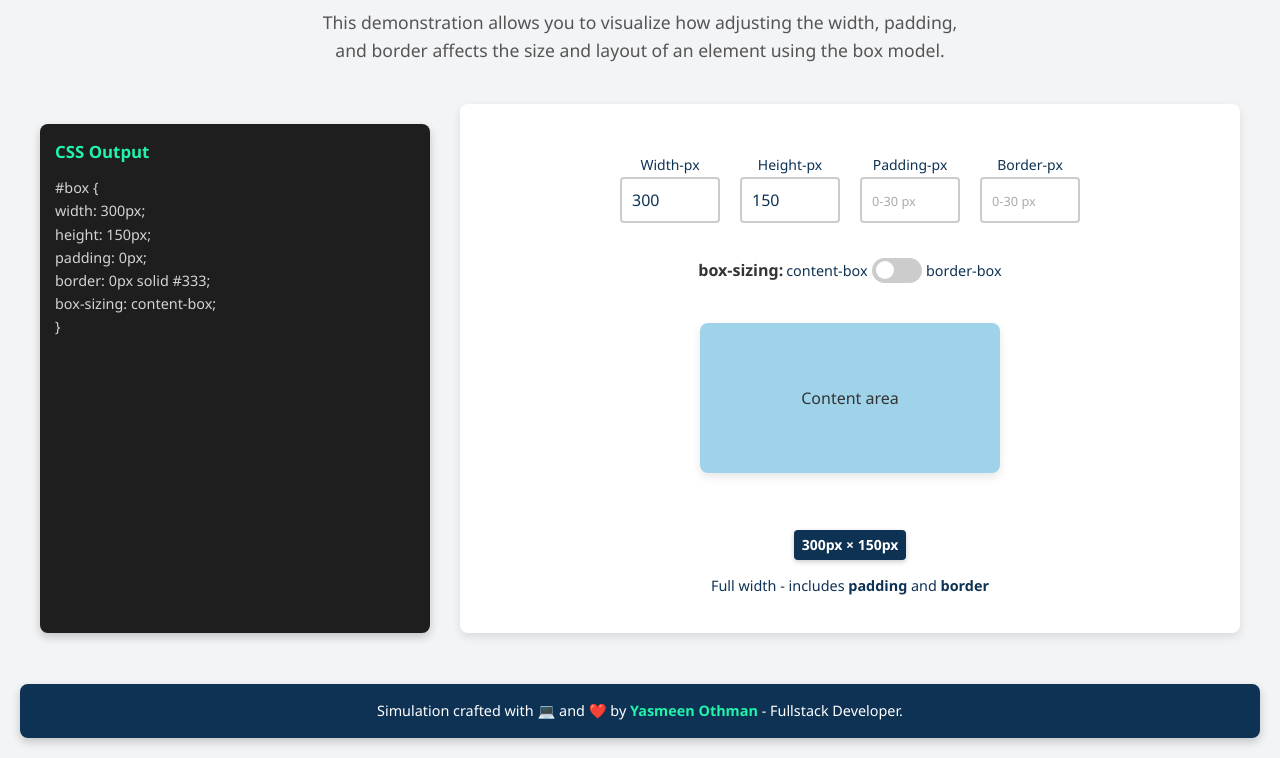
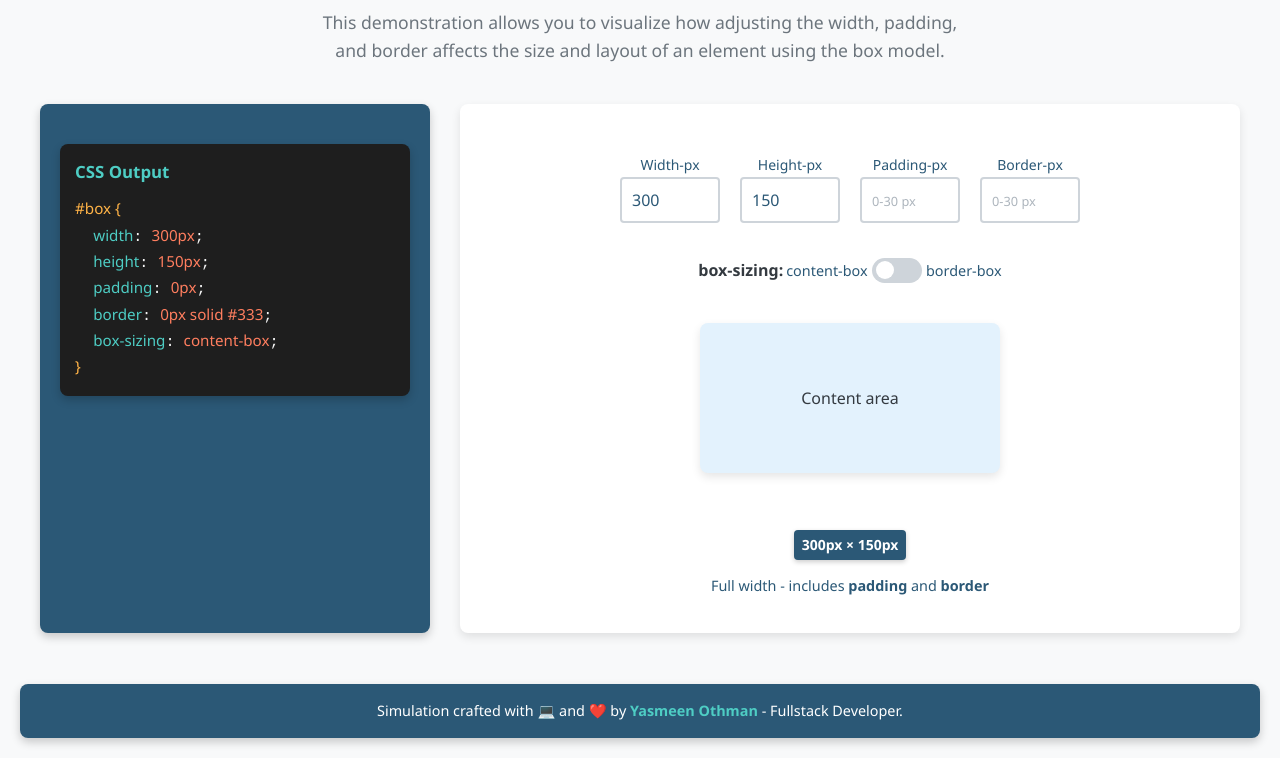
Before and after one commit to YasmeenOthman/Box-Modeling, a website built with webpack: page dist/index.html in a window 1280 px wide. Shown: the part 83-841 px from the top of the page. Built offline with nearby package versions, Linux system fonts and the light colour scheme.

Commit message:
updating the color pallette

```diff
--- a/script.js
+++ b/script.js
@@ -77,16 +77,18 @@ function updateDimensions(newWidthValue, newHeightValue) {
 
 function updateCSSCode() {
   const cssCode = `
-#box {
-width: ${widthValue}px;
-height: ${heightValue}px;
-padding: ${paddingValue}px;
-border: ${borderValue}px solid #333;
-box-sizing: ${boxSizingValue};
+<span class="brace">#box {</span>
+  <span class="property">width</span>: <span class="value">${widthValue}px</span>;
+  <span class="property">height</span>: <span class="value">${heightValue}px</span>;
+  <span class="property">padding</span>: <span class="value">${paddingValue}px</span>;
+  <span class="property">border</span>: <span class="value">${borderValue}px solid #333</span>;
+  <span class="property">box-sizing</span>: <span class="value">${boxSizingValue}</span>;
+<span class="brace">}</span>
+`.trim();
+
+  cssCodeBlock.innerHTML = cssCode;
 }
-`.trim();
-  cssCodeBlock.innerText = cssCode;
-}
+
 // Set box width
 function setBoxWidth(e) {
   let newWidth = parseFloat(e.target.value);
```
Also changed, not shown: dist/index.html, dist/main.js, dist/style.css.
